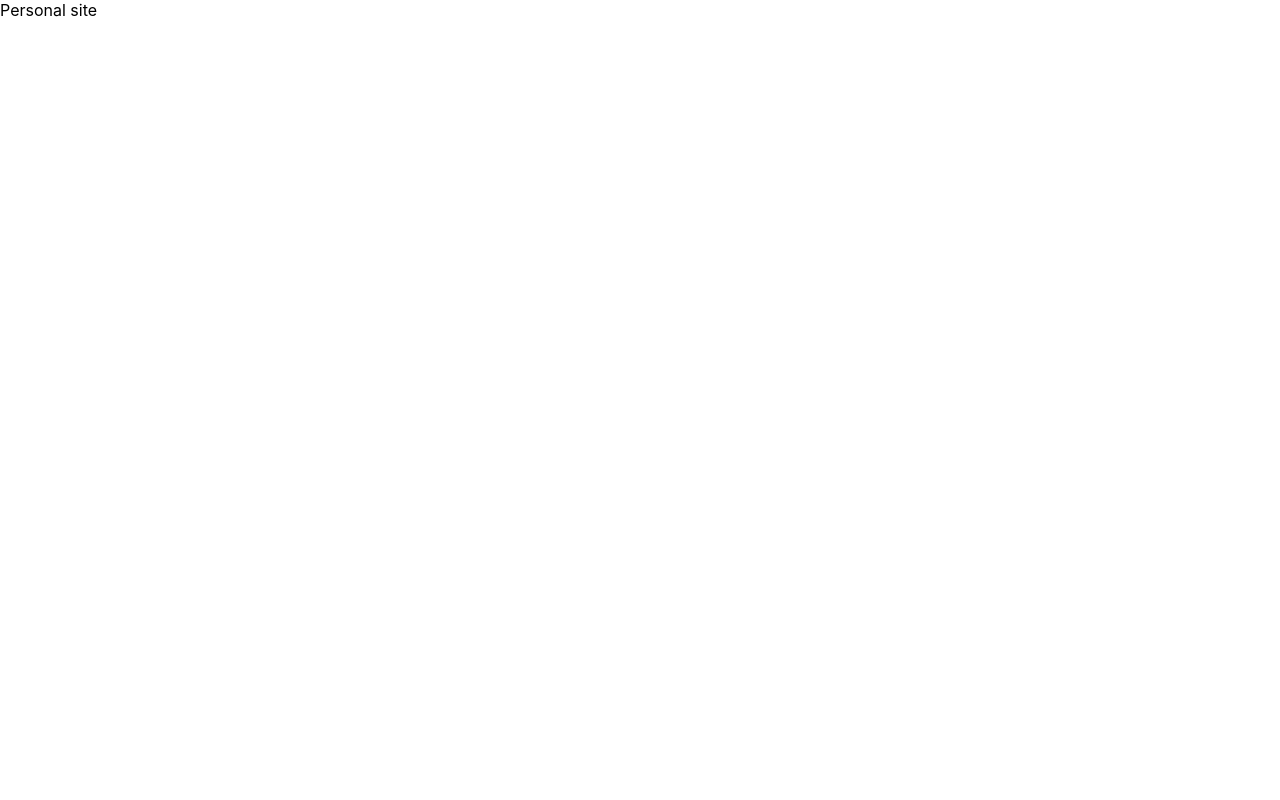
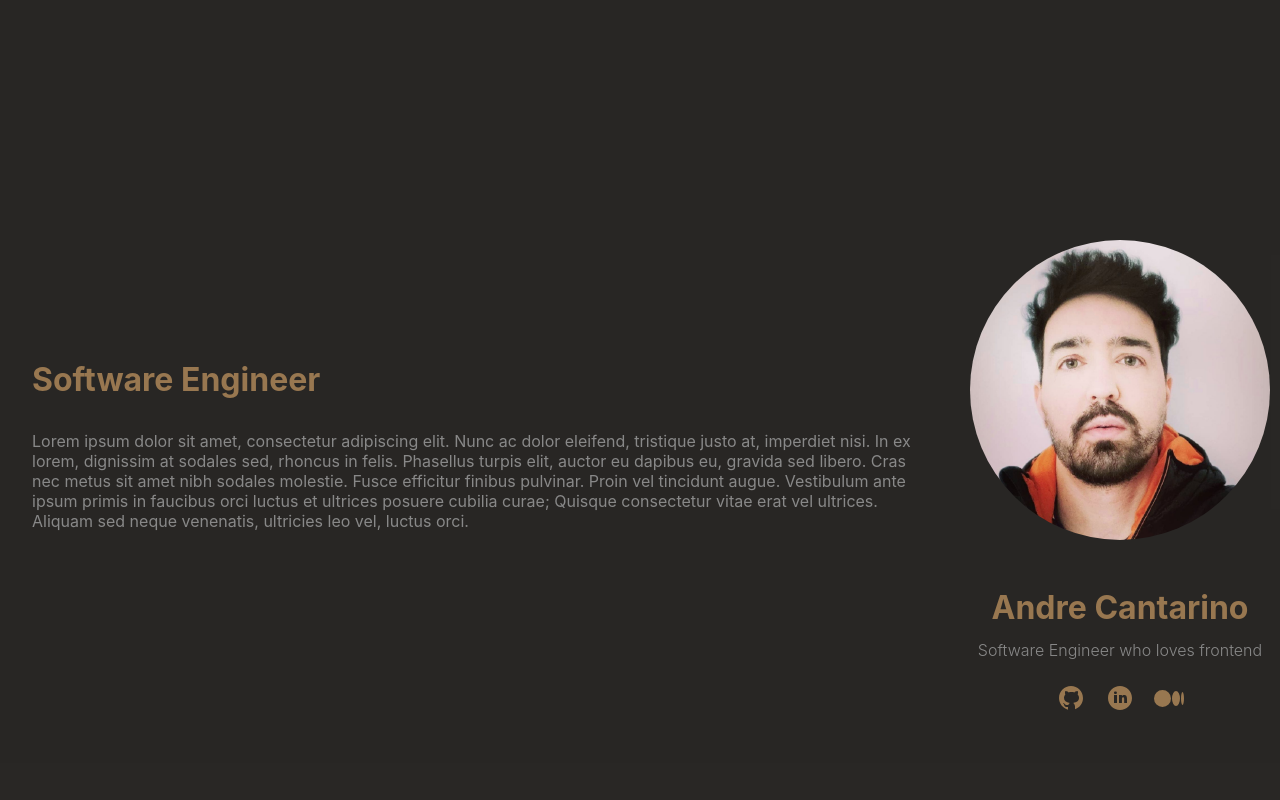
Before and after one commit to andrecantarino/andrecantarino.github.io, a React app: page / in a window 1280 px wide. Built offline with nearby package versions, Linux system fonts and the light colour scheme.

Commit message:
[Home Page] User info (#3)
* added page structure

* created home page structure

* change icon color

```diff
--- a/package.json
+++ b/package.json
@@ -11,6 +11,7 @@
     "react": "^18.1.0",
     "react-dom": "^18.1.0",
     "react-scripts": "5.0.1",
+    "styled-components": "^5.3.5",
     "web-vitals": "^2.1.4"
   },
   "scripts": {
--- /dev/null
+++ b/src/components/Footer/Footer.js
@@ -0,0 +1,17 @@
+import React from 'react'
+import styled from 'styled-components'
+
+const StyledFooter = styled.footer`
+  display: flex;
+  flex-direction: row;
+  width: 100%;
+  height: 7vh;
+  background-color: var(--backgroundPrimary);
+`
+
+export const Footer = () => {
+  return (
+    <StyledFooter>
+    </StyledFooter>
+  )
+}
--- /dev/null
+++ b/src/components/Header/Header.js
@@ -0,0 +1,21 @@
+import React from 'react'
+import styled from 'styled-components'
+
+const StyledHeader = styled.header`
+  display: flex;
+  flex-direction: row;
+  width: 100%;
+  height: 7vh;
+  background-color: var(--backgroundPrimary);
+
+  h1 {
+    color: red;
+  }
+`
+
+export const Header = () => {
+  return (
+    <StyledHeader>
+    </StyledHeader>
+  )
+}
--- /dev/null
+++ b/src/components/Page/Page.js
@@ -0,0 +1,31 @@
+import React from 'react'
+import styled from 'styled-components'
+import { Header } from '../Header/Header'
+import { Footer } from '../Footer/Footer'
+
+const StyledPage = styled.div`
+  display: flex;
+  flex-flow: row wrap;
+
+  main {
+    display: flex;
+    flex-flow: row wrap;
+    height: 86vh;
+    width: 100%;
+    background-color: var(--backgroundPrimary);
+  }
+`
+
+const Page = ({ children }) => {
+  return (
+    <StyledPage>
+      <Header />
+      <main>
+        { children }
+      </main>
+      <Footer />
+    </StyledPage>
+  )
+}
+
+export default Page
--- /dev/null
+++ b/src/global-styles.js
@@ -0,0 +1,11 @@
+import { createGlobalStyle } from "styled-components";
+
+const GlobalStyles = createGlobalStyle`
+  :root {
+    --backgroundPrimary: rgba(29,27,25,.95);
+    --textPrimary: #987750;
+    --textSecondary: #888;
+  }
+`
+
+export default GlobalStyles;
--- a/src/index.css
+++ b/src/index.css
@@ -1,4 +1,9 @@
+html {
+  width: 100%;
+}
+
 body {
+  width: 100%;
   margin: 0;
   font-family: -apple-system, BlinkMacSystemFont, 'Segoe UI', 'Roboto', 'Oxygen',
     'Ubuntu', 'Cantarell', 'Fira Sans', 'Droid Sans', 'Helvetica Neue',
@@ -6,8 +11,3 @@ body {
   -webkit-font-smoothing: antialiased;
   -moz-osx-font-smoothing: grayscale;
 }
-
-code {
-  font-family: source-code-pro, Menlo, Monaco, Consolas, 'Courier New',
-    monospace;
-}
--- a/src/index.js
+++ b/src/index.js
@@ -1,12 +1,17 @@
 import React from 'react';
 import ReactDOM from 'react-dom/client';
+import GlobalStyles from "./global-styles";
 import './index.css';
+import Page from './components/Page/Page';
+import { Home } from './pages/home/Home';
+
 
 const root = ReactDOM.createRoot(document.getElementById('root'));
 root.render(
   <React.StrictMode>
-    <div>
-      Personal site
-    </div>
+    <GlobalStyles />
+    <Page>
+      <Home />
+    </Page>
   </React.StrictMode>
 );
--- /dev/null
+++ b/src/pages/home/Home.js
@@ -0,0 +1,137 @@
+import React from 'react'
+import styled from 'styled-components'
+import profilePhoto from '../../assets/img/andre-cantarino.png'
+import githubIcon from '../../assets/icons/github.svg'
+import linkedinIcon from '../../assets/icons/linkedin.svg'
+import mediumIcon from '../../assets/icons/medium.svg'
+
+const StyledHome = styled.section`
+  display: flex;
+  flex-direction: row;
+  width: 100%;
+
+  .content {
+    display: flex;
+    flex-direction: column;
+    flex: 1;
+    height: 86vh;
+    margin: auto 0;
+  }
+
+  .bio {
+    display: flex;
+    flex-direction: column;
+    margin: auto;
+    height: 30vh;
+    width: 60rem;
+  }
+
+  .role {
+    font-size: 2rem;
+    color: var(--textPrimary);
+    margin: 5rem 2rem 2rem 2rem;
+  }
+
+  .description {
+    font-size: 1rem;
+    color: var(--textSecondary);
+    margin: 0 2rem;
+  }
+
+  aside {
+    display: flex;
+    flex-direction: column;
+    width: 30%;
+    height: 86vh;
+    min-height: 100%;
+    text-align: center;
+  }
+
+  .profile {
+    display: flex;
+    flex-direction: column;
+    margin: auto;
+    height: 60vh;
+  }
+
+  .avatar {
+    height: 300px;
+    width: 300px;
+    border-radius: 10rem;
+    margin: 5rem auto 2rem auto;
+  }
+
+  .title {
+    font-size: 2rem;
+    margin: 1rem 0 0 0;
+    color: var(--textPrimary);
+  }
+
+  .subtitle {
+    font-size: 1rem;
+    color: var(--textSecondary);
+    font-weight: 300;
+  }
+
+  ul {
+    list-style: none;
+    margin: 0;
+    padding: 0;
+  }
+
+  li {
+    display: inline-block;
+    padding: 0.6rem;
+  }
+
+  a {
+    width: 30px;
+    height: 30px;
+  }
+
+  .icon-img {
+    width: 30px;
+    height: 30px;
+  }
+`
+
+export const Home = () => {
+  return (
+    <StyledHome>
+      <div className='content'>
+        <div className='bio'>
+          <h2 className='role'>Software Engineer</h2>
+          <p className='description'>Lorem ipsum dolor sit amet, consectetur adipiscing elit. Nunc ac dolor eleifend, tristique justo at, imperdiet nisi. In ex lorem, dignissim at sodales sed, rhoncus in felis. Phasellus turpis elit, auctor eu dapibus eu, gravida sed libero. Cras nec metus sit amet nibh sodales molestie. Fusce efficitur finibus pulvinar. Proin vel tincidunt augue. Vestibulum ante ipsum primis in faucibus orci luctus et ultrices posuere cubilia curae; Quisque consectetur vitae erat vel ultrices. Aliquam sed neque venenatis, ultricies leo vel, luctus orci.</p>
+        </div>
+      </div>
+      <aside>
+          <div className='profile'>
+            <img
+              src={profilePhoto}
+              className='avatar'
+              alt='andre cantarino profile'
+            />
+            <h1 className='title'>Andre Cantarino</h1>
+            <h2 className='subtitle'>Software Engineer who loves frontend</h2>
+            <ul>
+              <li>
+                <a href='https://github.com/andrecantarino' alt='github icon'>
+                  <img src={githubIcon} alt='github icon' className='icon-img' />
+                </a>
+              </li>
+              <li>
+                <a href='https://www.linkedin.com/in/andre-cantarino/' alt='linkedin icon'>
+                  <img src={linkedinIcon} alt='linkedin icon' className='icon-img' />
+                </a>
+              </li>
+              <li>
+                <a href='https://andrecantarino.medium.com/' alt='medium icon'>
+                  <img src={mediumIcon} alt='medium icon' className='icon-img' />
+                </a>
+              </li>
+            </ul>
+          </div>
+      </aside>
+    </StyledHome>
+  )
+}
```
Also changed, not shown: src/assets/icons/github.svg (added), src/assets/icons/linkedin.svg (added), src/assets/icons/medium.svg (added), src/assets/img/andre-cantarino.png (added), 1 other file.
